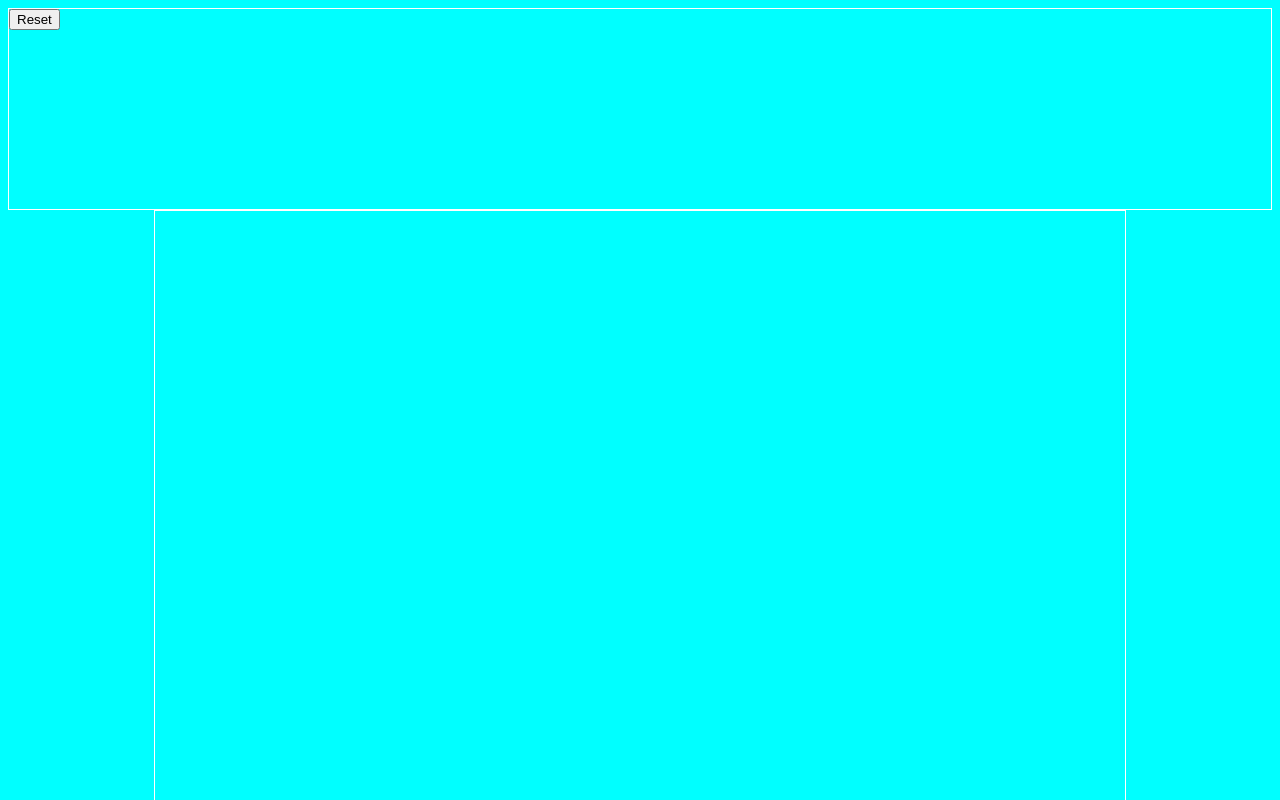
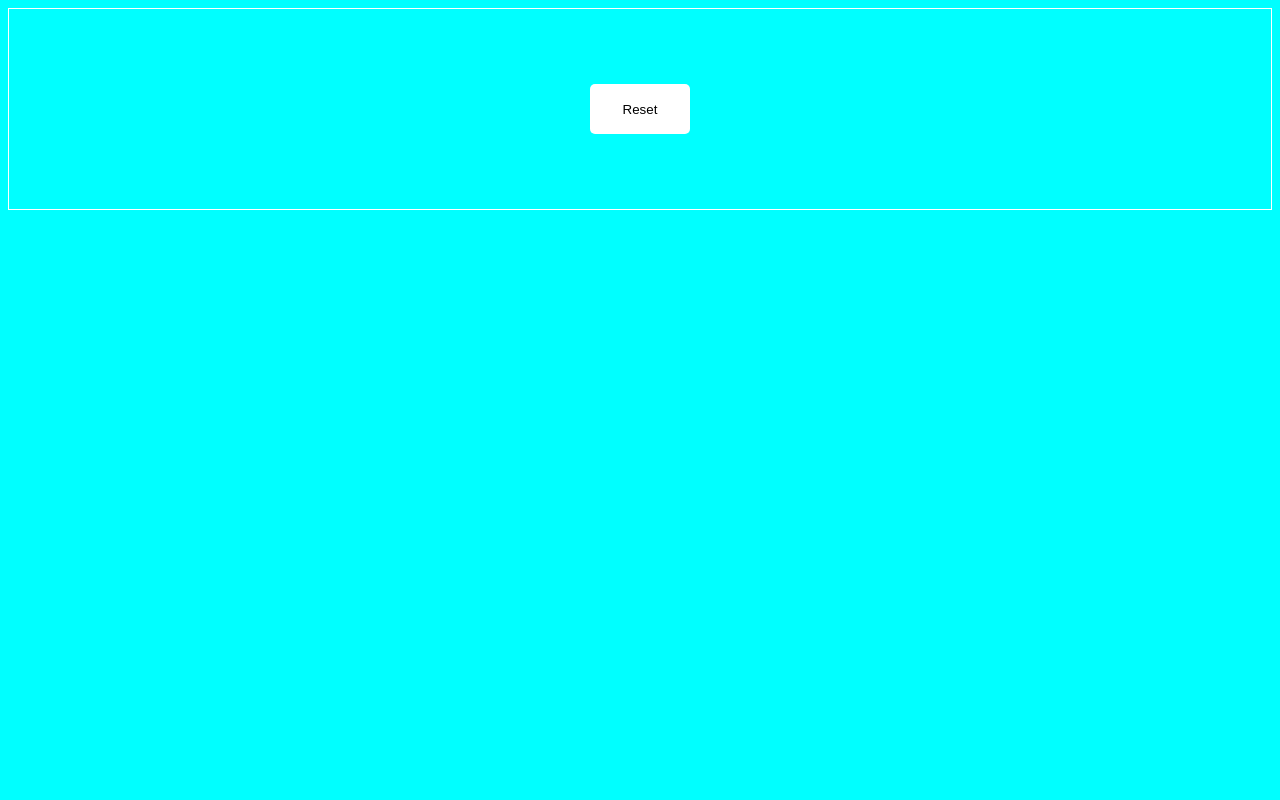
Before and after one commit to Stefan0712/etch-a-sketch, a plain HTML site: page index.html in a window 1280 px wide. Shown: the top 800 px of the page. Drawn offline with Linux system fonts and the light colour scheme.

Commit message:
Added some styling and some transitions to the divs

```diff
--- a/style.css
+++ b/style.css
@@ -7,21 +7,38 @@ body {
     width: 25px;
     height: 25px;
     border: 1px solid gray;
+    margin: 0px;
+    padding: 0;
+    transition-duration: 2s;
 
 }
 .main-container{
     display: flex;
     flex-wrap: wrap;
     align-self: center;
+    justify-content: center;
     width: 960px;
     height: 960px;
     padding: 5px;
-    border: 1px white solid;
 }
 .subDiv:hover{
     background-color:blue;
+    transition-duration: 0.1ms;
 }
 .menu{
     height: 200px;
     border: 1px solid white;
+    display: flex;
+    align-items: center;
+    justify-content: center;
 }
+#reset {
+    background-color: white;
+    height: 50px;
+    width: 100px;
+    border-radius: 5px;
+    border: none;
+}
+#reset:hover{
+    border: 1px solid black;
+}
```
